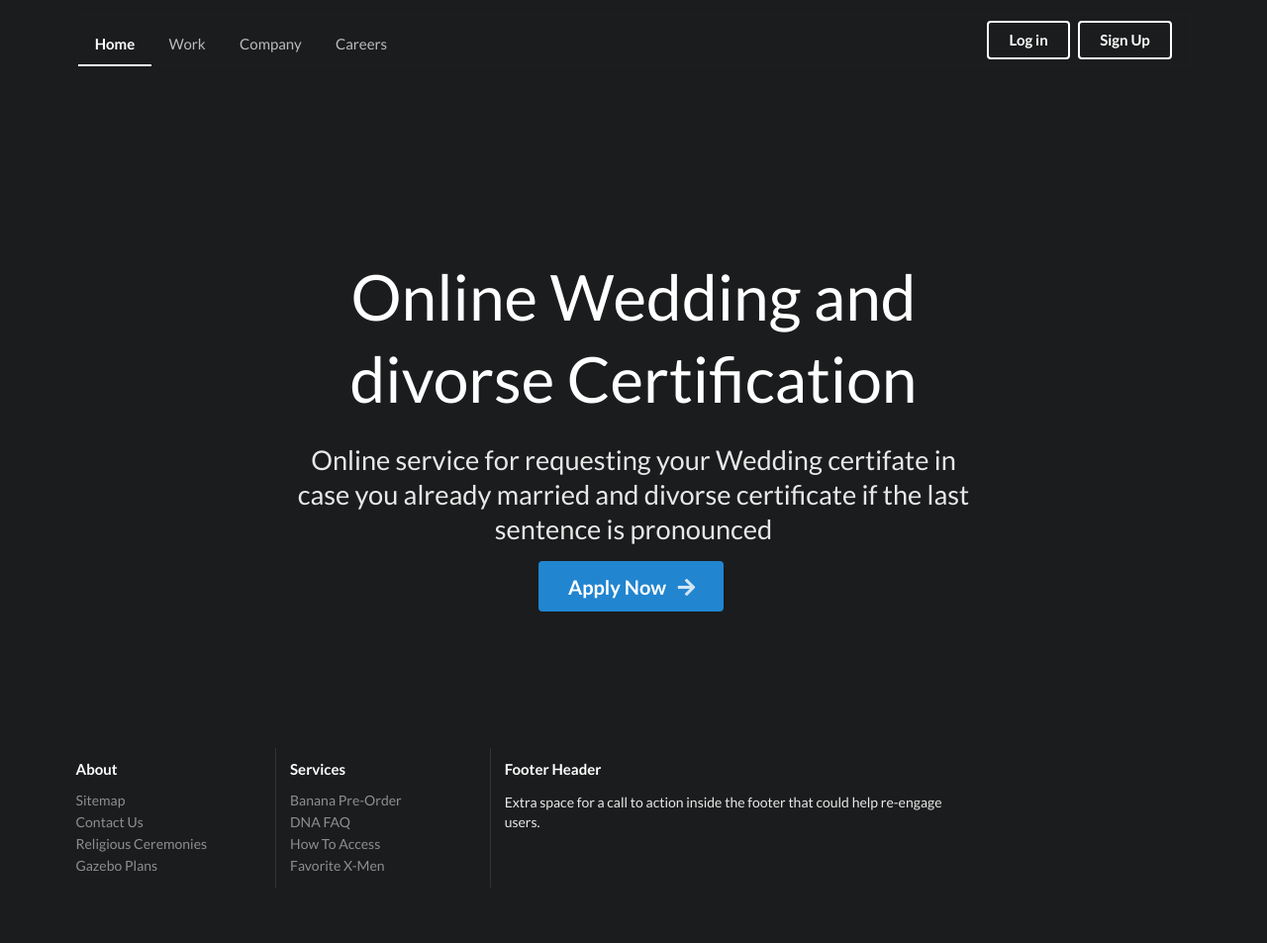
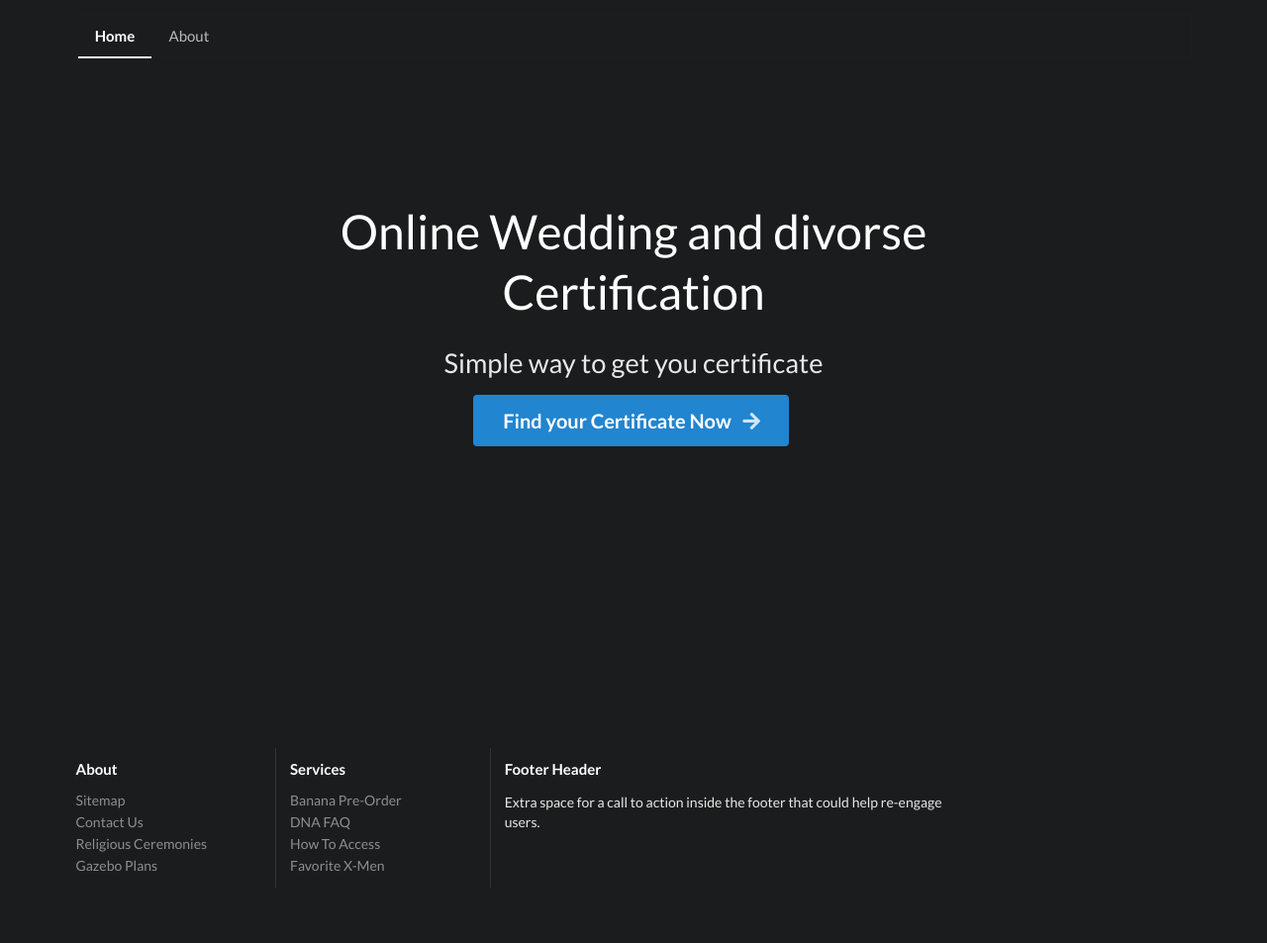
Before and after one commit to Bateyjosue/divorse-certification, a Django app: page / in a window 1280 px wide. Shown: the whole page at 99% size. Run offline with Django 3.2, Linux system fonts and the light colour scheme; some libraries are stand-ins or nearby versions.

Commit message:
design index page

```diff
--- a/templates/base.html
+++ b/templates/base.html
@@ -13,10 +13,15 @@
   <script src="https://cdnjs.cloudflare.com/ajax/libs/semantic-ui/2.4.1/semantic.min.js"></script>
 
     <style type="text/css">
+      *, body{
 
+      }
+      a{
+      }
       .hidden.menu {
         display: none;
       }
+
 
       .masthead.segment {
         min-height: 700px;
@@ -31,7 +36,7 @@
       .masthead h1.ui.header {
         margin-top: 3em;
         margin-bottom: 0em;
-        font-size: 4em;
+        font-size: 3em;
         font-weight: normal;
       }
       .masthead h2 {
@@ -56,7 +61,7 @@
         font-size: 1.33em;
       }
       .ui.vertical.stripe .horizontal.divider {
-        margin: 3em 0em;
+        margin: 2em 0em;
       }
 
       .quote.stripe.segment {
@@ -130,7 +135,7 @@
 </head>
 <body>
     <!-- Following Menu -->
-<div class="ui large top fixed hidden menu">
+<div class="ui large top fixed hidden  menu">
   <div class="ui container">
     <a class="active item">Home</a>
     <a class="item">Work</a>
@@ -162,19 +167,19 @@
 <div class="pusher">
   <div class="ui inverted vertical masthead center aligned segment">
 
-    <div class="ui container">
+    <div class="ui  inverted container">
       <div class="ui large secondary inverted pointing menu">
         <a class="toc item">
           <i class="sidebar icon"></i>
         </a>
         <a class="active item">Home</a>
-        <a class="item">Work</a>
-        <a class="item">Company</a>
+        <a class="item">About</a>
+        <!-- <a class="item">Company</a>
         <a class="item">Careers</a>
         <div class="right item">
           <a class="ui inverted button">Log in</a>
           <a class="ui inverted button">Sign Up</a>
-        </div>
+        </div> -->
       </div>
     </div>
     {%block content%}
--- a/templates/index.html
+++ b/templates/index.html
@@ -7,8 +7,8 @@
         <h1 class="ui inverted header">
           Online Wedding and divorse Certification
         </h1>
-        <h2>Online service for requesting your Wedding certifate in case you already married and divorse certificate if the last sentence is pronounced </h2>
-        <div class="ui huge primary button">Apply Now<i class="right arrow icon"></i></div>
+        <h2>Simple way to get you certificate</h2>
+        <div class="ui huge blue button">Find your Certificate Now<i class="right arrow icon"></i></div>
       </div>
 
     </div>
```
